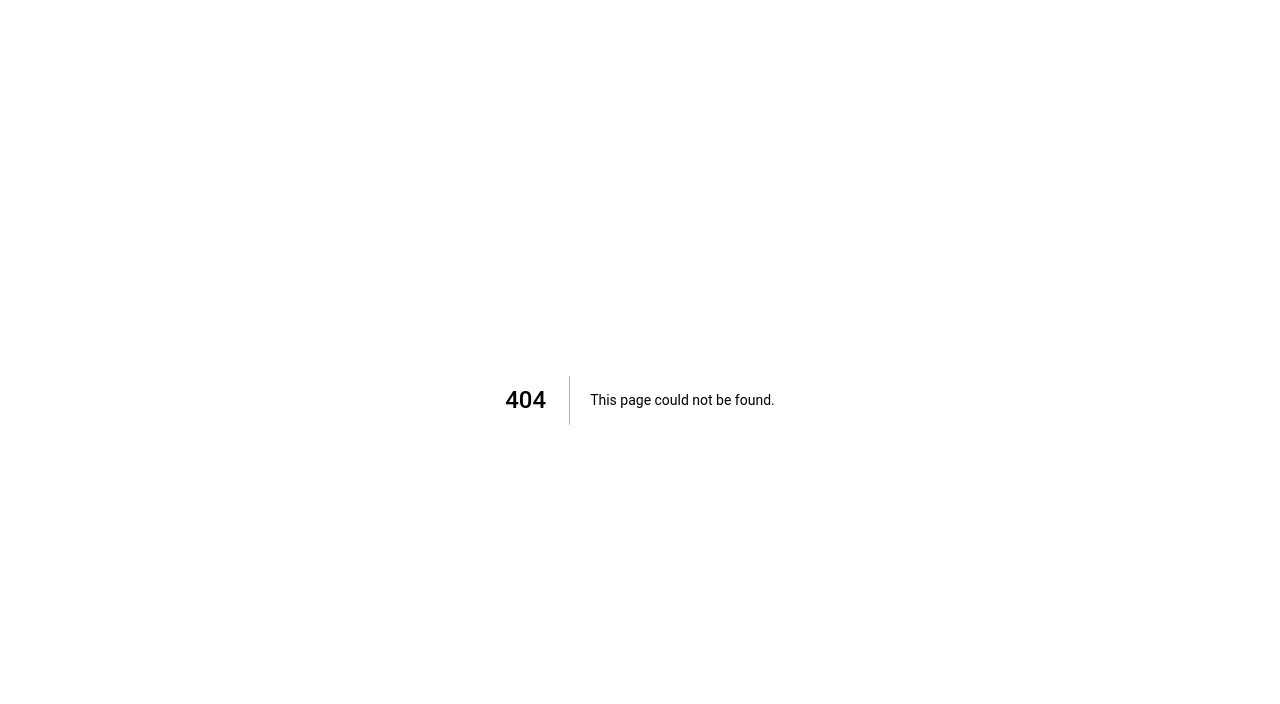
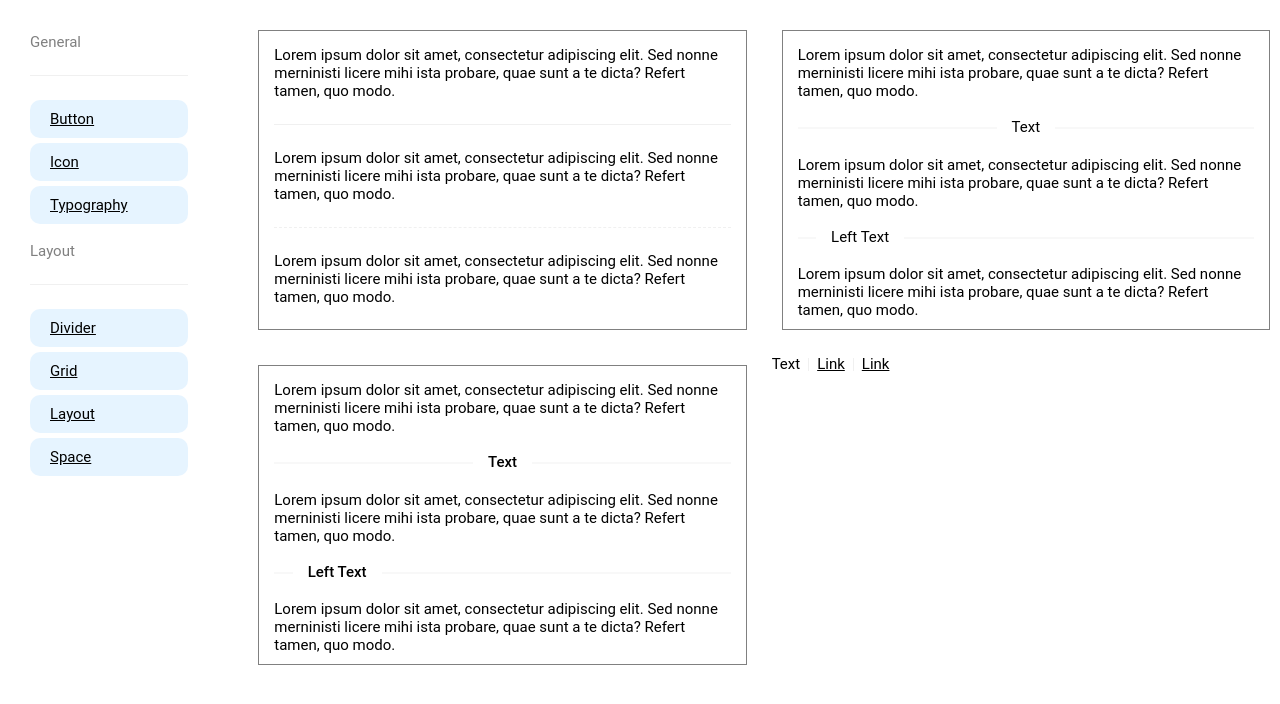
Before and after one commit to Pallab6Sense/AntD-Components, a Next.js app: page /divider in a window 1280 px wide. Before the commit this address had no page. Shown: the top 704 px of the page. Built offline with nearby package versions, Linux system fonts and the light colour scheme.

Commit message:
Divider Component Done 12:16 am

```diff
--- a/Components/Navigation.js
+++ b/Components/Navigation.js
@@ -1,16 +1,16 @@
 import Link from 'next/link';
 
+import { Divider } from 'antd';
 const Navigation = () => {
-  return (
-    <>
+  return <>
     <div className="navContainer">
+      {/* <Divider type="vertical" /> */}
       {/* <hr /> */}
       <ul>
         <div className="general">
-            <p className="heading">
-              General
-            </p>
-            <div className="divider"></div>
+          <p className="heading">General</p>
+          {/* <div className="divider"></div> */}
+          <Divider />
 
           <li>
             <Link href="/">Button</Link>
@@ -21,15 +21,29 @@ const Navigation = () => {
           <li>
             <Link href="/typography">Typography</Link>
           </li>
-            <p className="heading">
-              Layout
-            </p>
-            <div className="divider"></div>
         </div>
+
+        <div className="layout">
+        <p className="heading">Layout</p>
+          {/* <div className="divider"></div> */}
+          <Divider></Divider>
+          <li>
+            <Link href="/divider">Divider</Link>
+          </li>
+          <li>
+            <Link href="/grid">Grid</Link>
+          </li>
+          <li>
+            <Link href="/layout">Layout</Link>
+          </li>
+          <li>
+            <Link href="/space">Space</Link>
+          </li>
+        </div>
+
       </ul>
     </div>
-    </>
-  );
+  </>;
 };
 
 export default Navigation;
--- /dev/null
+++ b/pages/divider.js
@@ -0,0 +1,114 @@
+import Navigation from '@/Components/Navigation';
+import { Divider } from 'antd';
+const Div_ider = () => {
+  return (
+    <>
+      <div className="container">
+        <Navigation />
+        <div className="dividerDiv">
+          <div className="dividerExample1">
+            <p>
+              Lorem ipsum dolor sit amet, consectetur adipiscing elit. Sed nonne
+              merninisti licere mihi ista probare, quae sunt a te dicta? Refert
+              tamen, quo modo.
+            </p>
+            <Divider />
+            <p>
+              Lorem ipsum dolor sit amet, consectetur adipiscing elit. Sed nonne
+              merninisti licere mihi ista probare, quae sunt a te dicta? Refert
+              tamen, quo modo.
+            </p>
+            <Divider dashed />
+            <p>
+              Lorem ipsum dolor sit amet, consectetur adipiscing elit. Sed nonne
+              merninisti licere mihi ista probare, quae sunt a te dicta? Refert
+              tamen, quo modo.
+            </p>
+          </div>
+
+          <div className="dividerExample2">
+            <p>
+              Lorem ipsum dolor sit amet, consectetur adipiscing elit. Sed nonne
+              merninisti licere mihi ista probare, quae sunt a te dicta? Refert
+              tamen, quo modo.
+            </p>
+            <Divider plain>Text</Divider>
+            <p>
+              Lorem ipsum dolor sit amet, consectetur adipiscing elit. Sed nonne
+              merninisti licere mihi ista probare, quae sunt a te dicta? Refert
+              tamen, quo modo.
+            </p>
+            <Divider orientation="left" plain>
+              Left Text
+            </Divider>
+            <p>
+              Lorem ipsum dolor sit amet, consectetur adipiscing elit. Sed nonne
+              merninisti licere mihi ista probare, quae sunt a te dicta? Refert
+              tamen, quo modo.
+            </p>
+            <Divider orientation="right" plain>
+              Right Text
+            </Divider>
+            <p>
+              Lorem ipsum dolor sit amet, consectetur adipiscing elit. Sed nonne
+              merninisti licere mihi ista probare, quae sunt a te dicta? Refert
+              tamen, quo modo.
+            </p>
+          </div>
+
+          <div className="dividerExample3">
+            <p>
+              Lorem ipsum dolor sit amet, consectetur adipiscing elit. Sed nonne
+              merninisti licere mihi ista probare, quae sunt a te dicta? Refert
+              tamen, quo modo.
+            </p>
+            <Divider>Text</Divider>
+            <p>
+              Lorem ipsum dolor sit amet, consectetur adipiscing elit. Sed nonne
+              merninisti licere mihi ista probare, quae sunt a te dicta? Refert
+              tamen, quo modo.
+            </p>
+            <Divider orientation="left">Left Text</Divider>
+            <p>
+              Lorem ipsum dolor sit amet, consectetur adipiscing elit. Sed nonne
+              merninisti licere mihi ista probare, quae sunt a te dicta? Refert
+              tamen, quo modo.
+            </p>
+            <Divider orientation="right">Right Text</Divider>
+            <p>
+              Lorem ipsum dolor sit amet, consectetur adipiscing elit. Sed nonne
+              merninisti licere mihi ista probare, quae sunt a te dicta? Refert
+              tamen, quo modo.
+            </p>
+            <Divider orientation="left" orientationMargin="0">
+              Left Text with 0 orientationMargin
+            </Divider>
+            <p>
+              Lorem ipsum dolor sit amet, consectetur adipiscing elit. Sed nonne
+              merninisti licere mihi ista probare, quae sunt a te dicta? Refert
+              tamen, quo modo.
+            </p>
+            <Divider orientation="right" orientationMargin={10}>
+              Right Text with 50px orientationMargin
+            </Divider>
+            <p>
+              Lorem ipsum dolor sit amet, consectetur adipiscing elit. Sed nonne
+              merninisti licere mihi ista probare, quae sunt a te dicta? Refert
+              tamen, quo modo.
+            </p>
+          </div>
+
+          <div className="dividerExample4">
+            Text
+            <Divider type="vertical" />
+            <a href="#">Link</a>
+            <Divider type="vertical" />
+            <a href="#">Link</a>
+          </div>
+        </div>
+      </div>
+    </>
+  );
+};
+
+export default Div_ider;
--- /dev/null
+++ b/pages/layout.js
@@ -0,0 +1,5 @@
+const Layout = () => {
+    return ( <>Layout</> );
+}
+
+export default Layout;
--- a/styles/globals.scss
+++ b/styles/globals.scss
@@ -35,6 +35,7 @@ $bgColor: white;
   justify-content: flex-start;
   flex-direction: column;
   padding-right: 60px;
+  width: 400px;
 
   //  margin-left: 20px;
 }
@@ -46,12 +47,12 @@ $bgColor: white;
   display: flex;
   flex-direction: column;
   padding-left: 10px;
-  padding-top: 10px;
+  padding-top: 5px;
   justify-content: flex-start;
 }
 .heading {
   padding-top: 8px;
-  padding-bottom: 8px;
+  // padding-bottom: 2px;
   color: $headingColor;
 }
 .divider {
@@ -67,9 +68,10 @@ ul {
 
 li {
   padding: 10px;
+  padding-left: 20px;
   margin-bottom: 5px;
   border-radius: 10px;
-  width: fit-content;
+  width: 100%;
   background-color: #e6f4ff;
   color: #1677ff;
   text-decoration: none;
@@ -119,3 +121,27 @@ li {
 
   overflow-y: scroll;
 }
+
+.layout{
+  display: flex;
+  flex-direction: column;
+  padding-left: 10px;
+  padding-top: 5px;
+  justify-content: flex-start;
+}
+.dividerDiv{
+  display: grid;
+  // flex-direction: column;
+  grid-template-columns: auto auto;
+  grid-gap: 15px;
+  padding-bottom:20px;
+
+
+}
+.dividerExample1,
+.dividerExample2,
+.dividerExample3{
+  @include divStyle();
+  height: 300px;
+  overflow-y: auto;
+}
```
Also changed, not shown: pages/grid.js (added, +10 -0 lines), pages/space.js (added, +7 -0 lines). Lines whose indentation alone changed are shown as unchanged.
